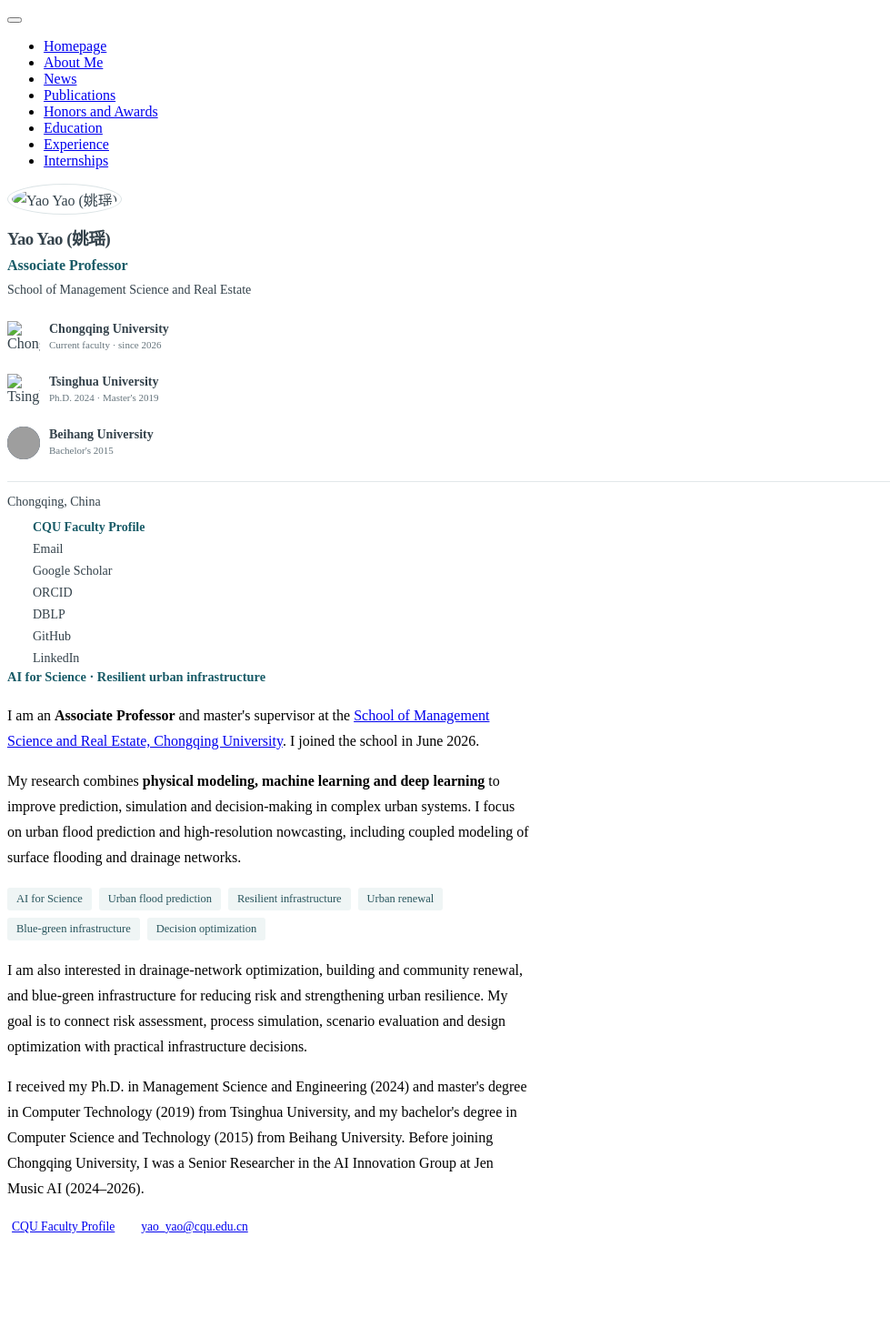
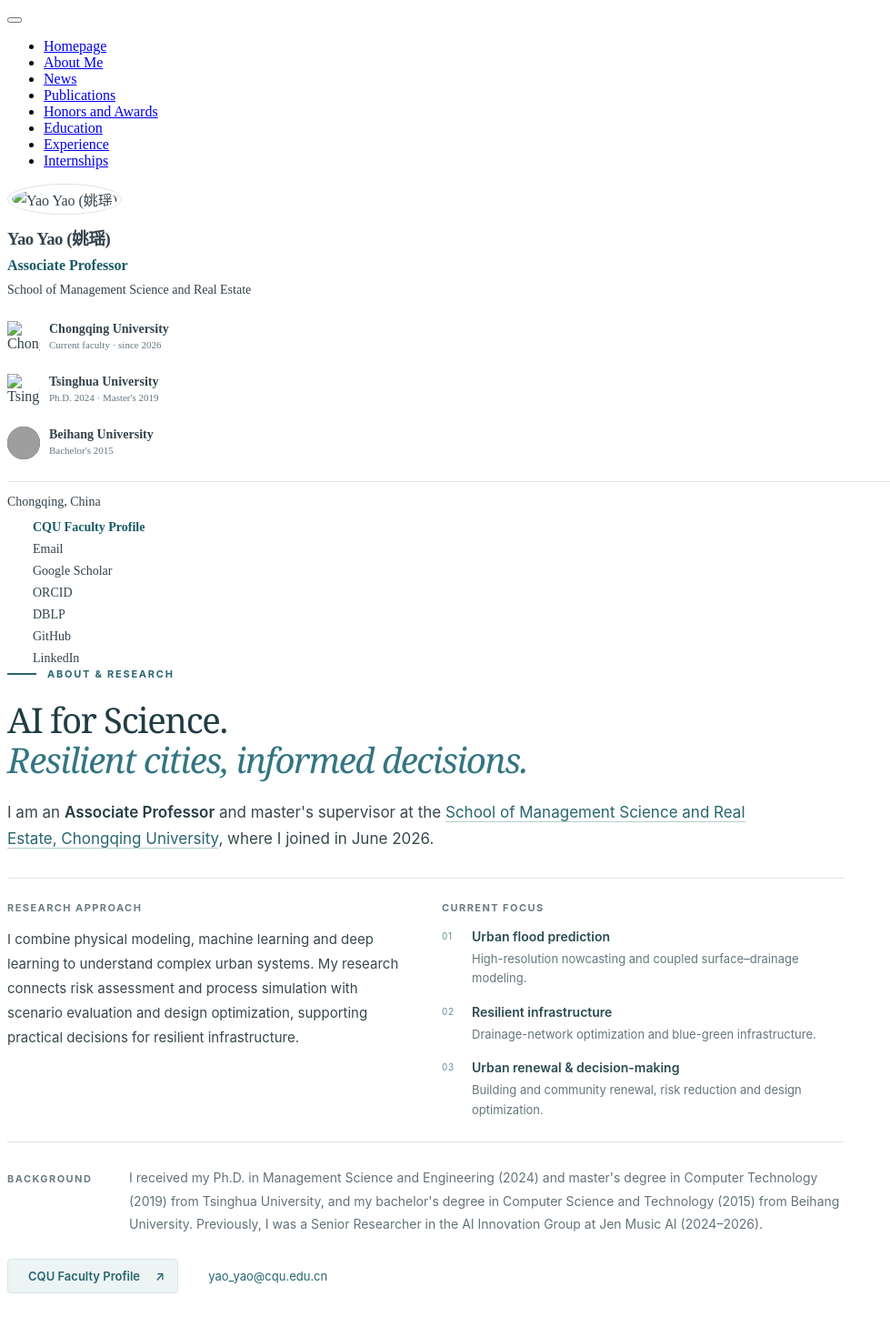
Before and after one commit to YaoYao1995/yaoyao1995.github.io, a Jekyll site: the page built from _pages/includes/intro.md, in a window 1280 px wide. Shown: the whole page at 91% size, without its empty margins (0-979 px from the left). Built offline with Jekyll 4.4.1, drawn with Linux system fonts in a browser that asks for light colours; our own code applies the rules of GitHub Pages for plain Markdown files; before the commit the page ends 1397 px from its top, so only the background shows below that; some of the changed lines change nothing that is shown; grey boxes are pictures that could not be loaded.

Commit message:
Refine academic introduction typography and research layout

```diff
--- a/_pages/includes/intro.md
+++ b/_pages/includes/intro.md
@@ -1,11 +1,44 @@
-<div class="profile-intro">
-<p class="profile-intro__eyebrow">AI for Science · Resilient urban infrastructure</p>
-<p>I am an <strong>Associate Professor</strong> and master's supervisor at the <a href="https://msre.cqu.edu.cn/szdw/jslb/yy1.htm">School of Management Science and Real Estate, Chongqing University</a>. I joined the school in June 2026.</p>
-<p>My research combines <strong>physical modeling, machine learning and deep learning</strong> to improve prediction, simulation and decision-making in complex urban systems. I focus on urban flood prediction and high-resolution nowcasting, including coupled modeling of surface flooding and drainage networks.</p>
-<ul class="profile-intro__interests">
-<li>AI for Science</li><li>Urban flood prediction</li><li>Resilient infrastructure</li><li>Urban renewal</li><li>Blue-green infrastructure</li><li>Decision optimization</li>
-</ul>
-<p>I am also interested in drainage-network optimization, building and community renewal, and blue-green infrastructure for reducing risk and strengthening urban resilience. My goal is to connect risk assessment, process simulation, scenario evaluation and design optimization with practical infrastructure decisions.</p>
-<p>I received my Ph.D. in Management Science and Engineering (2024) and master's degree in Computer Technology (2019) from Tsinghua University, and my bachelor's degree in Computer Science and Technology (2015) from Beihang University. Before joining Chongqing University, I was a Senior Researcher in the AI Innovation Group at Jen Music AI (2024–2026).</p>
-<p class="profile-intro__contact"><a href="https://msre.cqu.edu.cn/szdw/jslb/yy1.htm"><i class="fas fa-university" aria-hidden="true"></i> CQU Faculty Profile</a><a href="mailto:yao_yao@cqu.edu.cn"><i class="fas fa-envelope" aria-hidden="true"></i> yao_yao@cqu.edu.cn</a></p>
+<style style="display:none !important">
+.academic-intro{max-width:920px;margin:0 0 48px;color:#39474c;font-family:-apple-system,BlinkMacSystemFont,"Segoe UI",sans-serif}
+.academic-intro .intro-kicker{display:flex;align-items:center;gap:12px;color:#286570;font-size:11px;font-weight:700;letter-spacing:.16em;text-transform:uppercase;margin:0 0 18px}
+.academic-intro .intro-kicker:before{content:"";display:block;width:32px;height:2px;background:#286570}
+.academic-intro h1.intro-title{font-family:Georgia,"Times New Roman",serif;font-size:clamp(30px,3vw,44px);font-weight:400;line-height:1.15;letter-spacing:-.035em;color:#213c43;margin:0 0 22px;border:0;padding:0}
+.academic-intro h1.intro-title em{font-weight:400;color:#337582}
+.academic-intro p{font-size:16px;line-height:1.75;margin:0 0 18px}
+.academic-intro .intro-lead{font-size:17px;line-height:1.7;max-width:78ch}
+.academic-intro a{color:#286570;text-decoration:none;border-bottom:1px solid #b8cdd0;transition:color .15s,border-color .15s}
+.academic-intro a:hover{color:#122f35;border-color:#286570}
+.academic-intro a:focus-visible{outline:2px solid #286570;outline-offset:4px}
+.academic-intro .intro-role{font-weight:600;color:#253d43}
+.academic-intro .intro-research{display:grid;grid-template-columns:minmax(0,1fr) minmax(0,1fr);gap:36px;margin:28px 0 26px;padding:25px 0;border-top:1px solid #dae4e5;border-bottom:1px solid #dae4e5}
+.academic-intro h2.intro-label{font-family:inherit;font-size:11px;letter-spacing:.13em;text-transform:uppercase;color:#6a7d81;border:0;padding:0;margin:0 0 14px;font-weight:700}
+.academic-intro .intro-research p{font-size:15px;line-height:1.8;margin:0}
+.academic-intro .research-lines{list-style:none;margin:0;padding:0;display:grid;gap:16px}
+.academic-intro .research-lines li{margin:0;display:grid;grid-template-columns:24px 1fr;gap:9px;font-size:14px;line-height:1.55}
+.academic-intro .research-index{font-size:10px;letter-spacing:.06em;color:#658d94;padding-top:3px}
+.academic-intro .research-lines strong{font-weight:600;color:#2c4b53;display:block;margin-bottom:2px}
+.academic-intro .research-lines span.research-detail{color:#65767b;font-size:13px}
+.academic-intro .intro-background{display:grid;grid-template-columns:110px 1fr;gap:24px;align-items:baseline}
+.academic-intro .intro-background p{font-size:14px;line-height:1.8;color:#657278;margin:0}
+.academic-intro .intro-links{display:flex;flex-wrap:wrap;align-items:center;gap:14px 25px;margin-top:26px}
+.academic-intro .intro-links a{font-size:13px;display:inline-flex;align-items:center;gap:8px;padding:9px 0;border:0}
+.academic-intro .intro-links a.intro-faculty{background:#edf4f4;border:1px solid #d5e4e5;border-radius:4px;padding:10px 14px;font-weight:600}
+.academic-intro .intro-links a.intro-faculty:hover{background:#e1eeee}
+.academic-intro .intro-links .intro-arrow{margin-left:9px}
+@media(max-width:700px){.academic-intro{margin-bottom:35px}.academic-intro .intro-research{grid-template-columns:1fr;gap:24px;margin-top:24px}.academic-intro .intro-background{grid-template-columns:1fr;gap:0}.academic-intro .intro-background .intro-label{margin-bottom:10px}.academic-intro .intro-lead{font-size:16px}.academic-intro h1.intro-title{font-size:34px}.academic-intro .intro-links{gap:6px 20px}}
+</style>
+<section class="academic-intro" id="about-me" aria-labelledby="intro-title">
+<p class="intro-kicker">About &amp; Research</p>
+<h1 class="intro-title" id="intro-title">AI for Science.<br><em>Resilient cities, informed decisions.</em></h1>
+<p class="intro-lead">I am an <span class="intro-role">Associate Professor</span> and master's supervisor at the <a href="https://msre.cqu.edu.cn/szdw/jslb/yy1.htm">School of Management Science and Real Estate, Chongqing University</a>, where I joined in June 2026.</p>
+<div class="intro-research">
+<div><h2 class="intro-label">Research approach</h2><p>I combine physical modeling, machine learning and deep learning to understand complex urban systems. My research connects risk assessment and process simulation with scenario evaluation and design optimization, supporting practical decisions for resilient infrastructure.</p></div>
+<div><h2 class="intro-label">Current focus</h2><ol class="research-lines">
+<li><span class="research-index">01</span><div><strong>Urban flood prediction</strong><span class="research-detail">High-resolution nowcasting and coupled surface–drainage modeling.</span></div></li>
+<li><span class="research-index">02</span><div><strong>Resilient infrastructure</strong><span class="research-detail">Drainage-network optimization and blue-green infrastructure.</span></div></li>
+<li><span class="research-index">03</span><div><strong>Urban renewal &amp; decision-making</strong><span class="research-detail">Building and community renewal, risk reduction and design optimization.</span></div></li>
+</ol></div>
 </div>
+<div class="intro-background"><h2 class="intro-label">Background</h2><p>I received my Ph.D. in Management Science and Engineering (2024) and master's degree in Computer Technology (2019) from Tsinghua University, and my bachelor's degree in Computer Science and Technology (2015) from Beihang University. Previously, I was a Senior Researcher in the AI Innovation Group at Jen Music AI (2024–2026).</p></div>
+<div class="intro-links"><a class="intro-faculty" href="https://msre.cqu.edu.cn/szdw/jslb/yy1.htm"><i class="fas fa-university" aria-hidden="true"></i> CQU Faculty Profile <span class="intro-arrow" aria-hidden="true">↗</span></a><a href="mailto:yao_yao@cqu.edu.cn"><i class="fas fa-envelope" aria-hidden="true"></i> yao_yao@cqu.edu.cn</a></div>
+</section>
```
